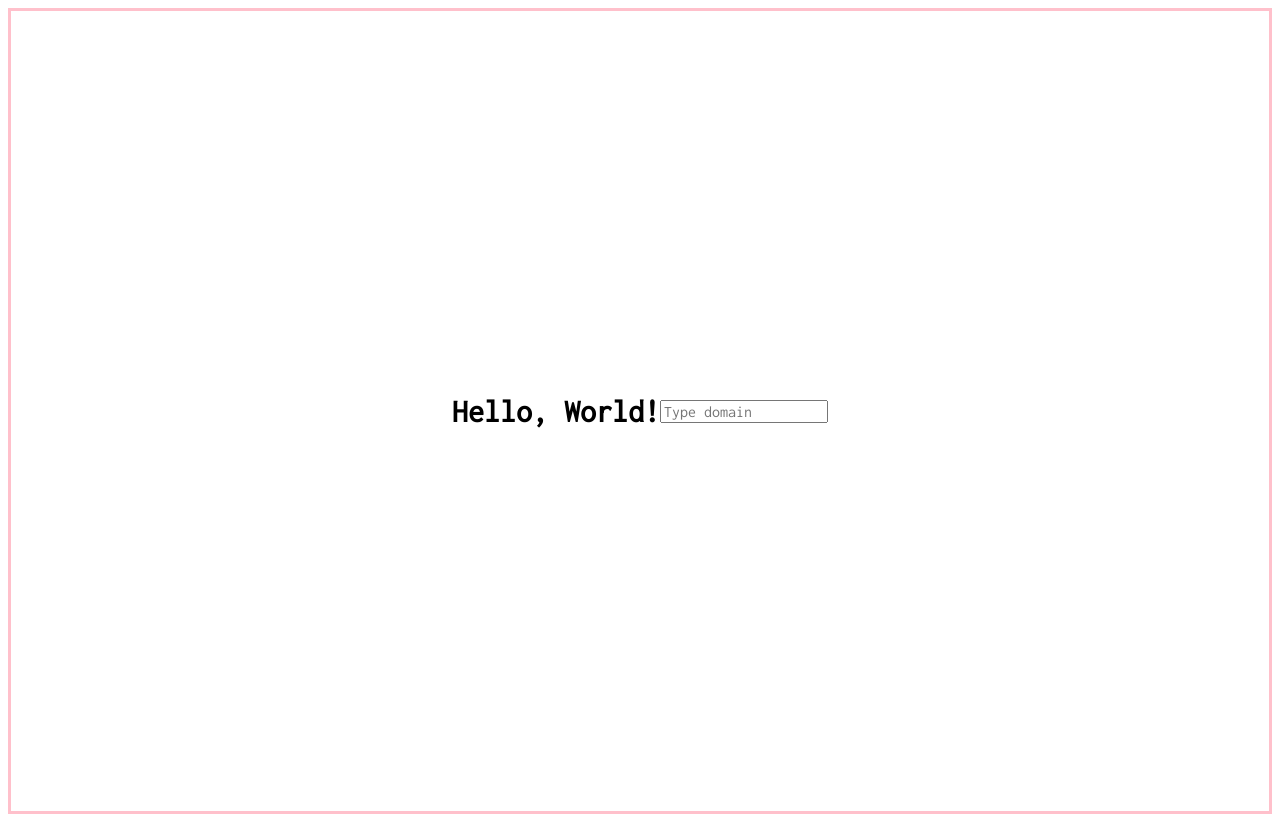
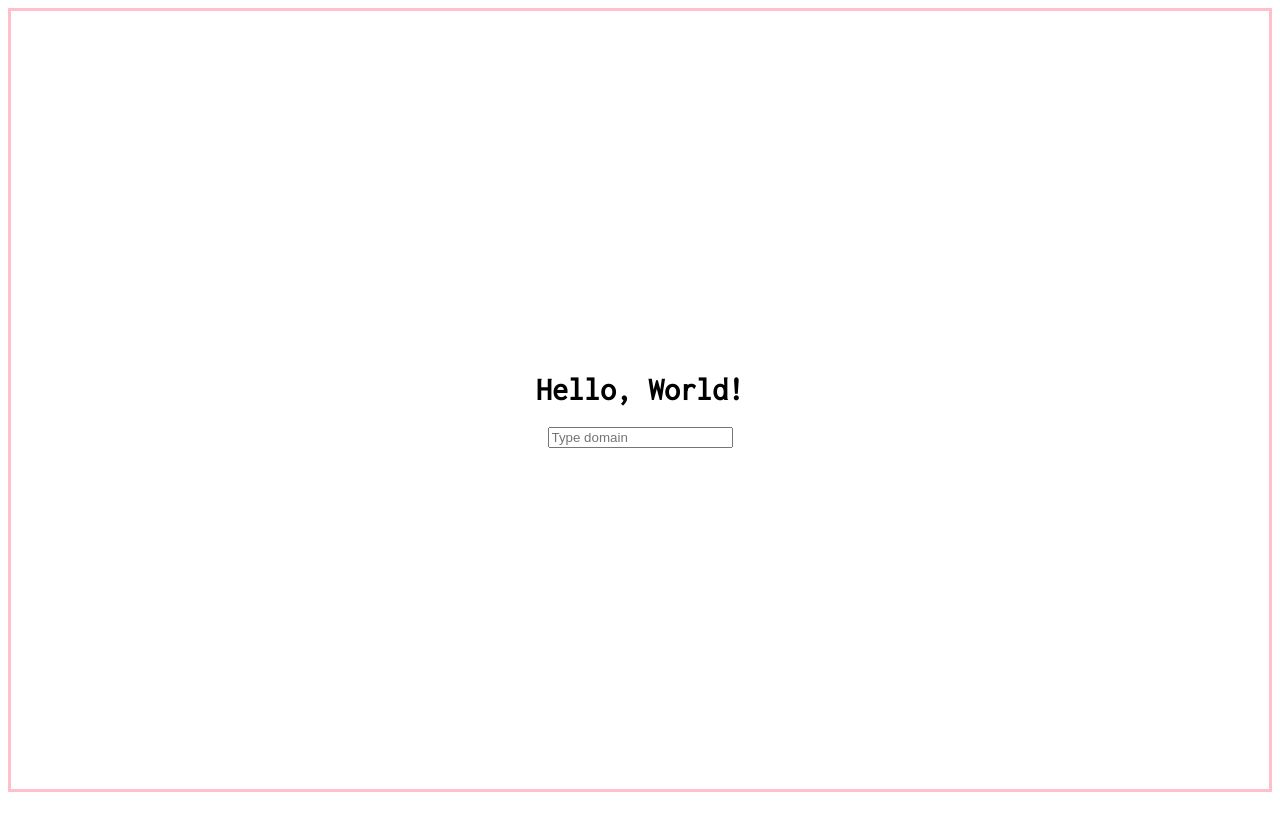
Before and after one commit to kabachook/domain-checker, a website: page frontend/src/index.html in a window 1280 px wide. Drawn offline with Linux system fonts and the light colour scheme.

Commit message:
frontend flexbox fix

```diff
--- a/frontend/src/css/main.css
+++ b/frontend/src/css/main.css
@@ -1,52 +1,23 @@
 html,
 body {
-    height: 100vh;
-    justify-content: space-between;
+    font-family: 'Inconsolata', monospace;
+    font-weight: 200;
+    margin: 0;
 }
 
-html,
-body,
-input,
-div {
-    font-family: 'Inconsolata', monospace;
-    font-weight: 200;
-    font-size: 2vh;
+body {
+    padding: 8px;
 }
 
 .container {
-    height: 100%;
+    min-height: calc(100vh - 2*3px - 2*8px);
+    border: 3px solid pink;
     display: flex;
+    flex-direction: column;
     align-items: center;
+    align-content: center;
     justify-content: center;
-    border: 3px solid pink;
-}
-
-.content-div {
-    width: 60%;
-    display: flex;
-    flex-flow: row wrap;
-    align-items: center;
-    justify-content: center;
-    padding: 20px;
-}
-
-form#search-form {
-    width: 100%;
-    display: flex;
-    align-items: center;
-    justify-content: center;
-    padding-bottom: 20px;
-}
-
-form input {
-    width: 100%;
-    height: 2em;
-    border: 1px solid rgba(0, 0, 0, 0.1);
-    font-size: 2em;
-}
-
-form input:focus {
-    box-shadow: 1px 3px 40px 5px #c4d5ef;
+    flex-wrap: wrap;
 }
 
 .list {
@@ -68,15 +39,3 @@ form input:focus {
 .list div:hover {
     box-shadow: 1px 3px 40px 5px #c4d5ef;
 }
-
-/*
-break {
-    flex-basis: 100%;
-    width: 0px;
-    height: 0px;
-    overflow: hidden;
-}
-
-div break {
-    display: inline-block;
-} */
--- a/frontend/src/index.html
+++ b/frontend/src/index.html
@@ -12,13 +12,9 @@
 <body>
 <script src="js/main.js"></script>
 <div class="container">
-        <div class="content-div">
     <h1>Hello, World!</h1>
-            <!---->
     <input type="text" id="search-input" placeholder="Type domain">
-            <!---->
     <div id="results" class="list"></div>
-        </div>
 </div>
 </body>
 
```
Lines whose indentation alone changed are shown as unchanged.
